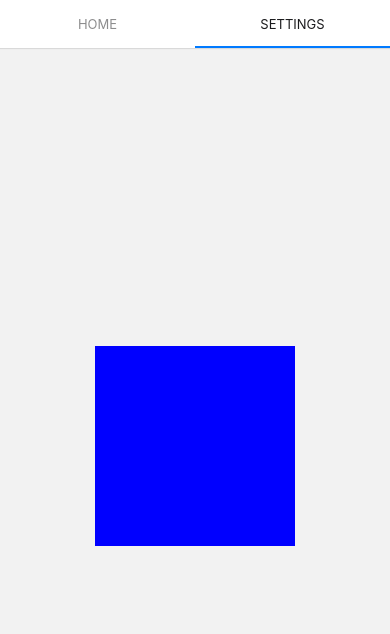
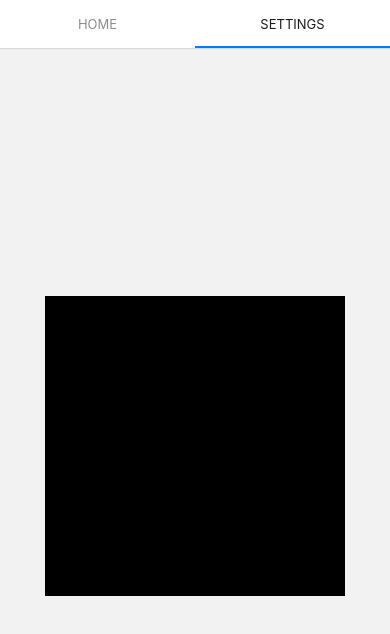
Before and after one commit to mrviriat/equalToEqual, a React Native app: screen /Settings in a window 390 px wide. Shown: the top 634 px of the page. Built offline with nearby package versions, Linux system fonts and the light colour scheme.

Commit message:
Изменил SettingsScreen: добавил квадрат Малевича

```diff
--- a/src/Screens/SettingsScreen.js
+++ b/src/Screens/SettingsScreen.js
@@ -7,7 +7,7 @@ import { createMaterialTopTabNavigator } from '@react-navigation/material-top-ta
 function SettingsScreen() {
   return (
     <View style={styles.constainer}>
-            <View style={{height: 200, width: 200, backgroundColor: 'blue' }}></View>
+            <View style={{height: 300, width: 300, backgroundColor: 'black' }}></View>
         </View>
   );
 }
```
